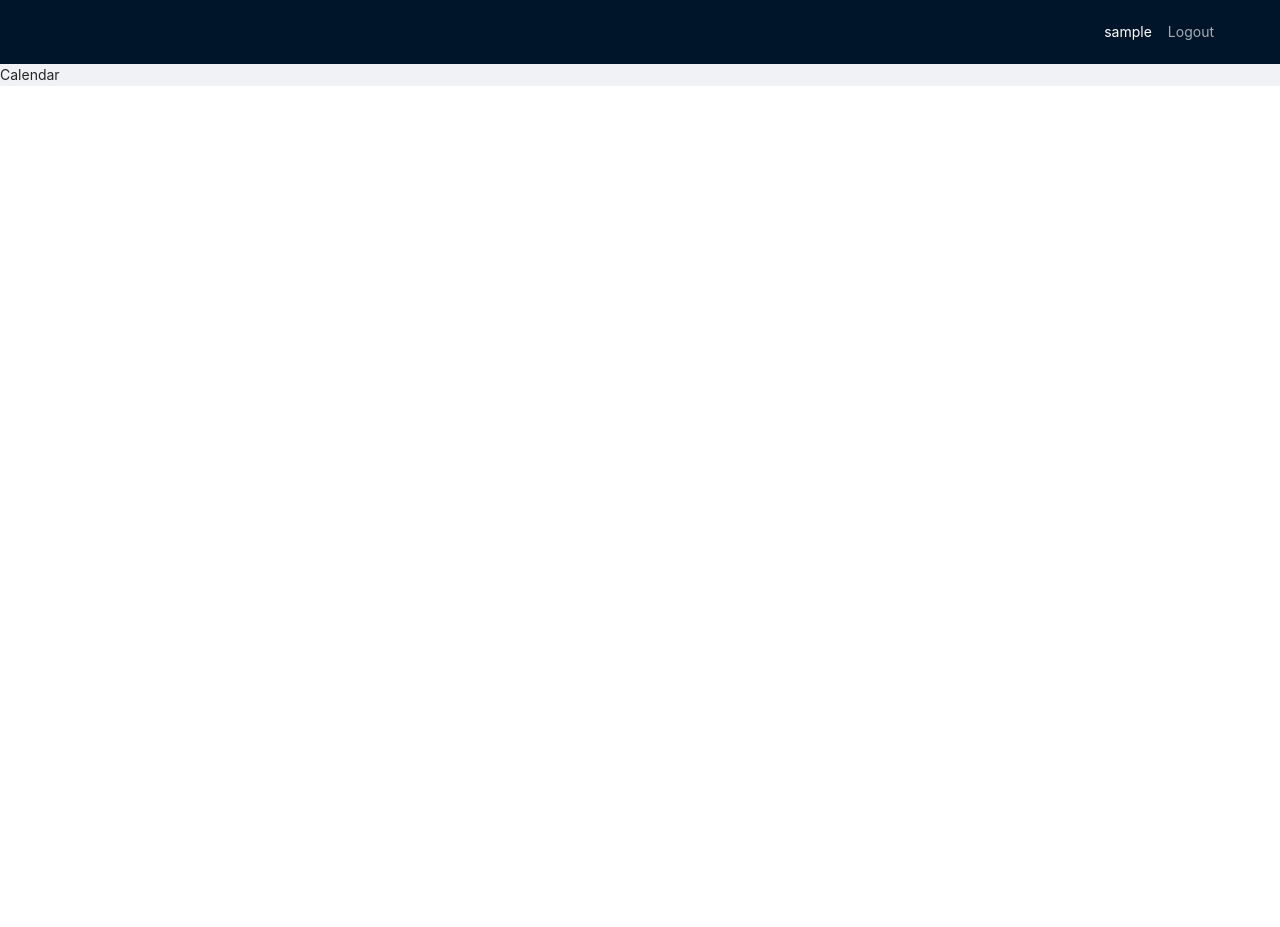
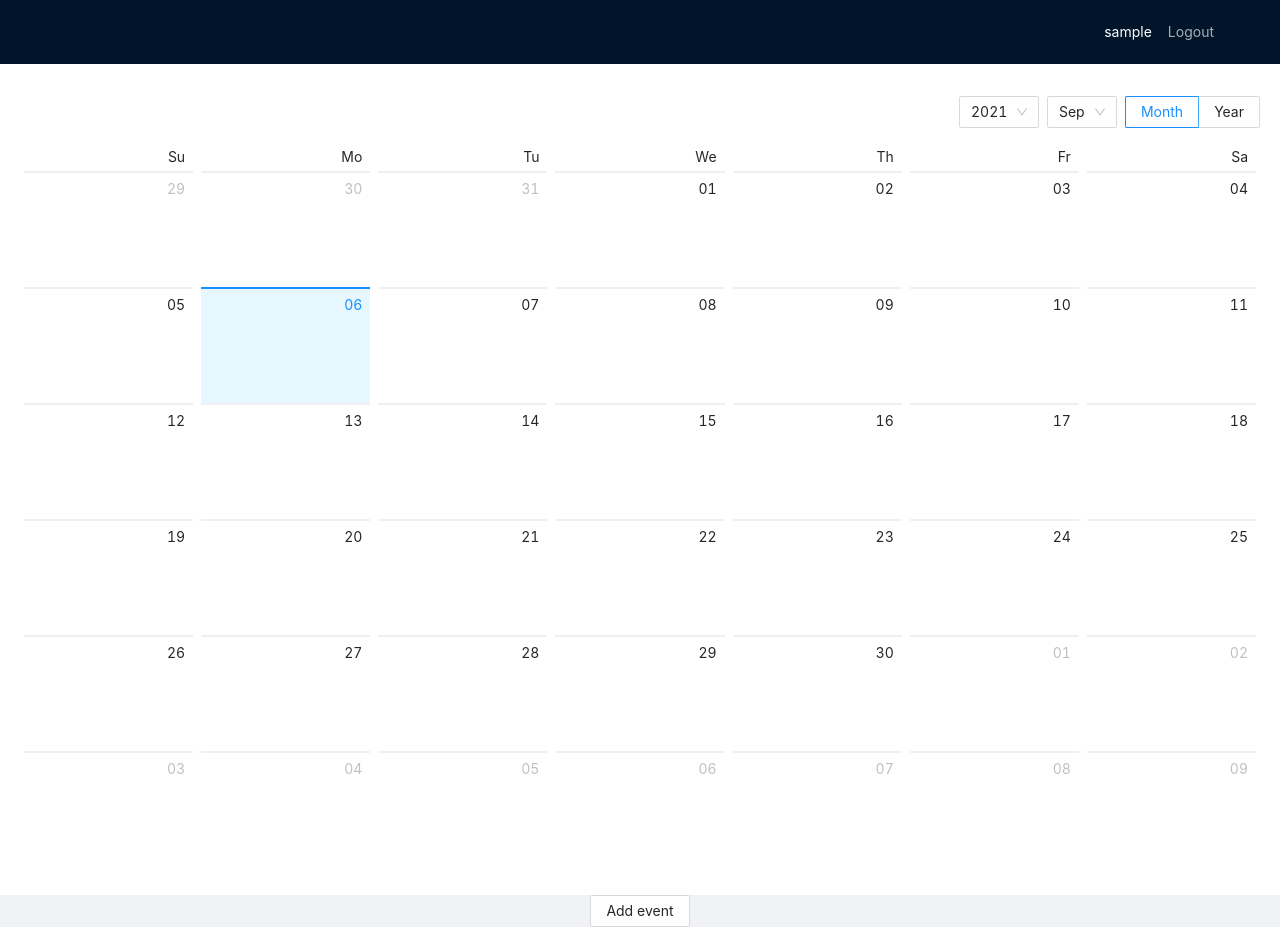
Before and after one commit to tminus0ne/calendar-todo, a React (Create React App) app: page / in a window 1280 px wide. Before the commit the page ends 800 px from the top, so only its background shows below. Built offline with nearby package versions, Linux system fonts and the light colour scheme; sample sign-in values are in the browser's storage.

Commit message:
add EventCalendar component

```diff
--- /dev/null
+++ b/src/components/EventCalendar.tsx
@@ -0,0 +1,16 @@
+import React from 'react';
+import { Calendar } from 'antd';
+
+import { IEvent } from '../models/IEvent';
+
+interface EventCalendarProps {
+    events: IEvent[];
+}
+
+const EventCalendar: React.FC<EventCalendarProps> = () => {
+    return (
+        <Calendar style={{padding: 20}} />
+    );
+};
+
+export default EventCalendar;
--- /dev/null
+++ b/src/models/IEvent.ts
@@ -0,0 +1,6 @@
+export interface IEvent {
+    author: string;
+    guest: string;
+    date: string;
+    description: string;
+}
--- a/src/pages/Event.tsx
+++ b/src/pages/Event.tsx
@@ -1,9 +1,29 @@
+import { Button, Modal, Row } from 'antd';
 import React from 'react';
 
+import EventCalendar from '../components/EventCalendar';
+
 const Event: React.FC = () => {
+    const [modalVisible, setModalVisible] = React.useState(false);
+
     return (
         <div>
-            Calendar
+            <EventCalendar events={[]} />
+            <Row justify="center">
+                <Button
+                onClick={() => setModalVisible(true)}
+                >
+                    Add event
+                </Button>
+            </Row>
+            <Modal
+            title="Add event"
+            visible={modalVisible}
+            footer={null}
+            onCancel={() => setModalVisible(false)}
+            >
+
+            </Modal>
         </div>
     );
 };
```
